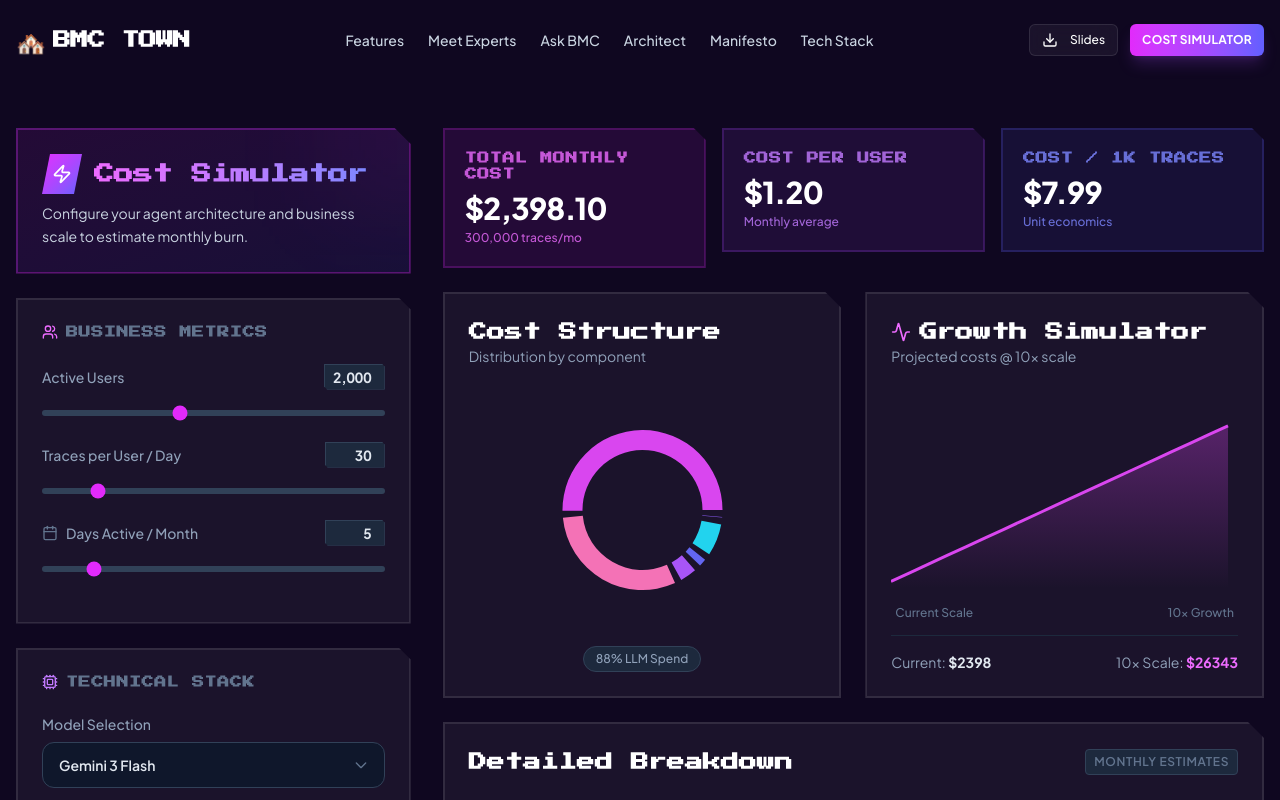
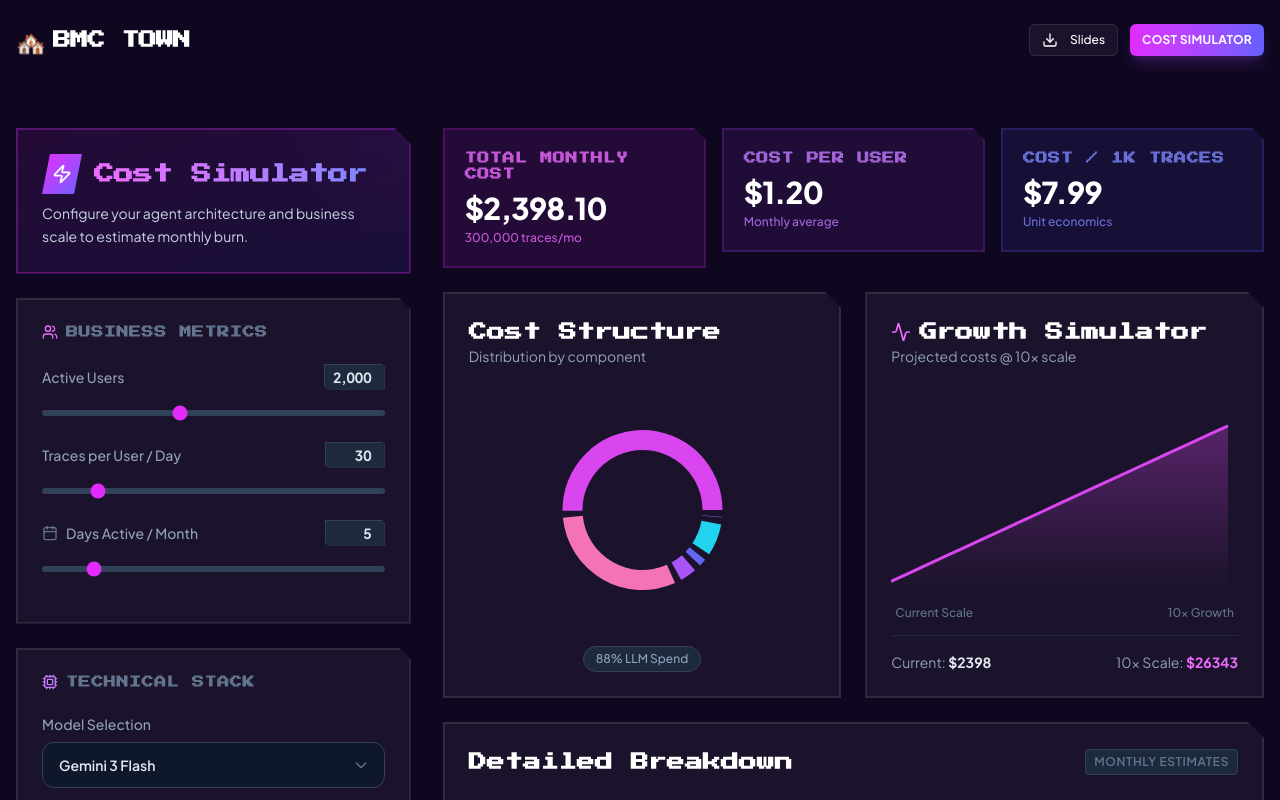
Before and after one commit to Terresapan/BMC-Intro, a Next.js app: page /cost-simulator in a window 1280 px wide. Shown: the top 800 px of the page. Built offline with nearby package versions, Linux system fonts and the light colour scheme.

Commit message:
feat: Conditionally render navigation links only on the homepage using `usePathname`.

```diff
--- a/src/components/Navbar.tsx
+++ b/src/components/Navbar.tsx
@@ -3,6 +3,7 @@
 import React, { useState, useEffect } from 'react';
 import { Menu, X, Download } from 'lucide-react';
 import Link from 'next/link';
+import { usePathname } from 'next/navigation';
 import { Button } from '@/components/ui/button';
 
 const navLinks = [
@@ -15,6 +16,7 @@ const navLinks = [
 ];
 
 export const Navbar = () => {
+  const pathname = usePathname();
   const [scrolled, setScrolled] = useState(false);
   const [mobileMenuOpen, setMobileMenuOpen] = useState(false);
 
@@ -53,7 +55,7 @@ export const Navbar = () => {
 
           {/* Desktop Navigation */}
           <div className="hidden lg:flex items-center gap-6 text-sm font-medium">
-            {navLinks.map((link) => (
+            {pathname === '/' && navLinks.map((link) => (
               <a
                 key={link.href}
                 href={link.href}
@@ -127,7 +129,7 @@ export const Navbar = () => {
           mobileMenuOpen ? 'translate-y-0' : '-translate-y-full'
         }`}>
           <nav className="flex flex-col gap-2">
-            {navLinks.map((link, index) => (
+            {pathname === '/' && navLinks.map((link, index) => (
               <a
                 key={link.href}
                 href={link.href}
```
